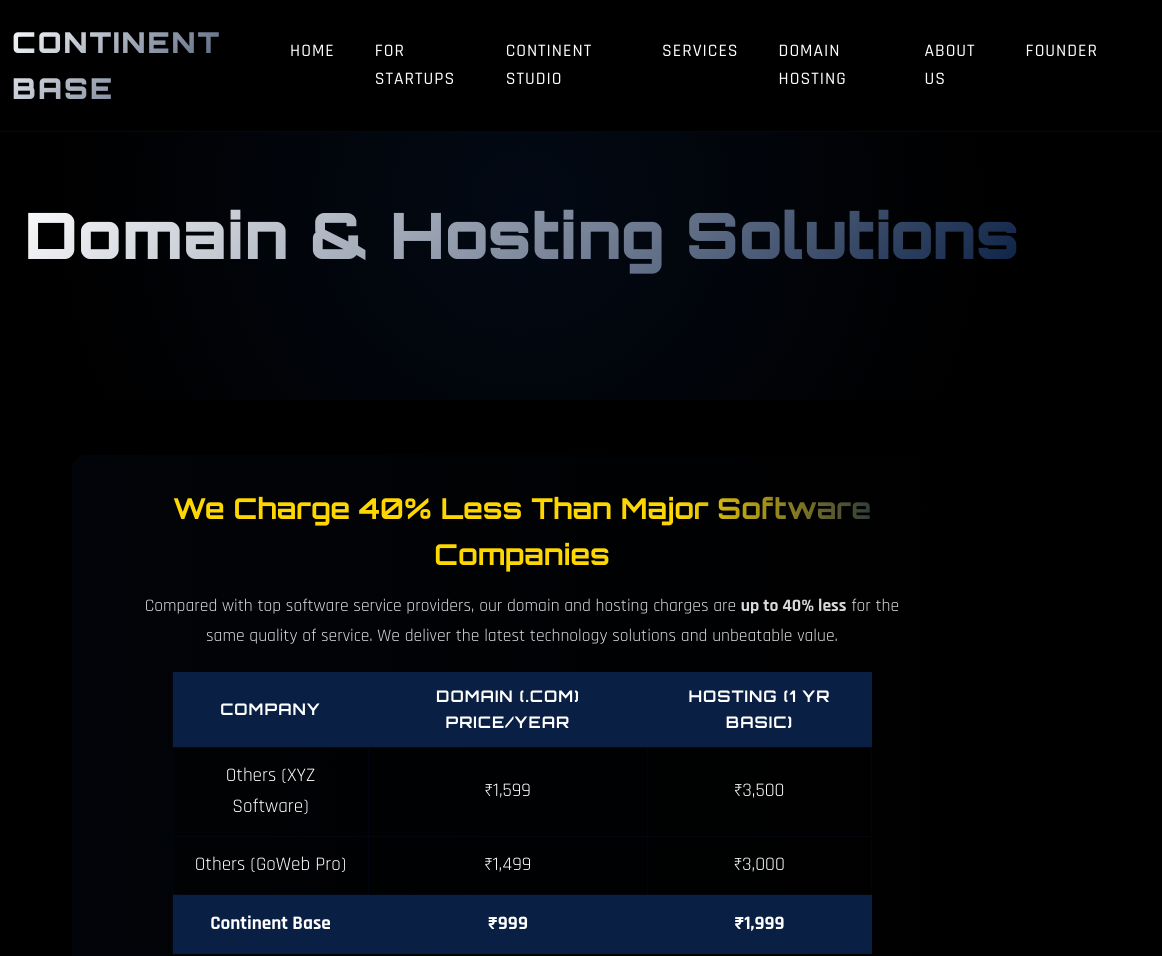
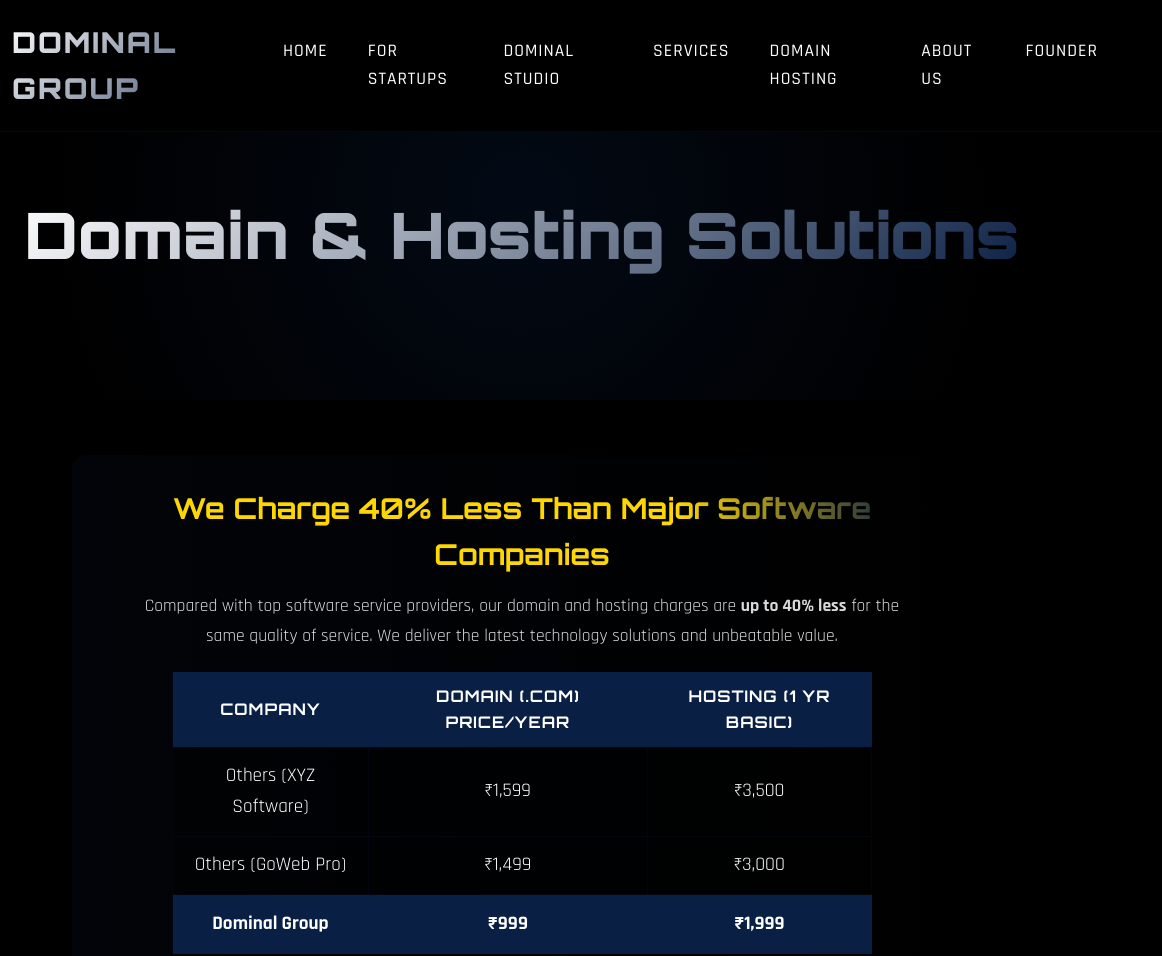
Before and after one commit to mdyahhya/continent, a plain HTML site: page hosting.html in a window 1280 px wide. Shown: the top 956 px of the page, 118-1280 px from the left. Drawn offline with Linux system fonts and the light colour scheme.

```diff
--- a/hosting.html
+++ b/hosting.html
@@ -473,12 +473,12 @@
     <nav id="navbar">
         <div class="logo" onclick="window.location.href='index.html'">
             <img src="ctbase.png" alt="Continent Base Logo" class="logo-image">
-            <span class="logo-text">CONTINENT BASE</span>
+            <span class="logo-text">Dominal Group</span>
         </div>
         <ul class="nav-links" id="navLinks">
             <li><a href="index.html">Home</a></li>
             <li><a href="startups.html">For Startups</a></li>
-            <li><a href="studio.html">Continent Studio</a></li>
+            <li><a href="studio.html">Dominal Studio</a></li>
             <li><a href="services.html">Services</a></li>
             <li><a href="hosting.html">Domain Hosting</a></li>
             <li><a href="about.html">About Us</a></li>
@@ -523,7 +523,7 @@
                         <td>₹3,000</td>
                     </tr>
                     <tr>
-                        <td><b>Continent Base</b></td>
+                        <td><b>Dominal Group</b></td>
                         <td><b>₹999</b></td>
                         <td><b>₹1,999</b></td>
                     </tr>
@@ -531,7 +531,7 @@
             </table>
         </div>
         <div class="download-pdf-wrapper">
-            <a href="ContinentBase_vs_Others_Pricing.pdf" download class="download-pdf-btn">
+            <a href="Dominal_vs_Others_Pricing.pdf" download class="download-pdf-btn">
                 📄 Download Proof of Costs (PDF)
             </a>
         </div>
@@ -635,7 +635,7 @@
 
     <!-- Footer -->
     <footer>
-        <p>&copy; 2025 Continent Base Pvt Ltd. All Rights Reserved.</p>
+        <p>&copy; 2025 Dominal Group Pvt Ltd. All Rights Reserved.</p>
     </footer>
 
     <!-- JavaScript -->
```
